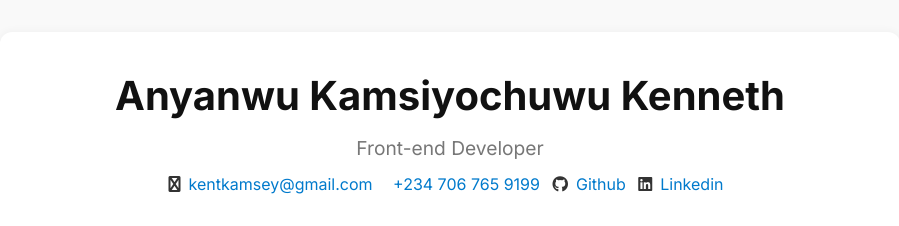
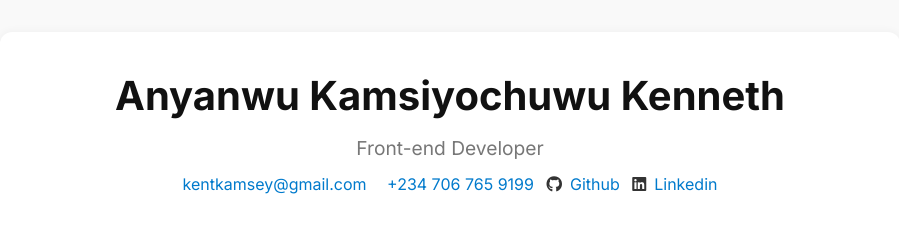
Before and after one commit to Kharmsey/frontend-cv, a plain HTML site: page index.html in a window 1280 px wide. Shown: the top 226 px of the page, without its empty margins (190-1089 px from the left). Drawn offline with Linux system fonts and the light colour scheme.

Commit message:
Update index.html

```diff
--- a/index.html
+++ b/index.html
@@ -13,7 +13,7 @@
             <h1>Anyanwu Kamsiyochuwu Kenneth</h1>
             <p class="title">Front-end Developer</p>
             <p class="contact">
-                <i class="fab fa-briefcase"></i><a href="mailto:kentkamsey@gmail.com">kentkamsey@gmail.com</a>
+               <a href="mailto:kentkamsey@gmail.com">kentkamsey@gmail.com</a>
                 <i class="fab fa-telephone"></i><a href="tel:+234 706 765 9199">+234 706 765 9199</a>
                 <i class="fab fa-github"></i><a href=" https://github.com/Kharmsey/kent-code" target="_blank">Github</a>
                 <i class="fab fa-linkedin"></i><a href="https://www.linkedin.com/in/anyanwu-kenneth-8b1565182/" target="_blank"></i>Linkedin</a>
```
